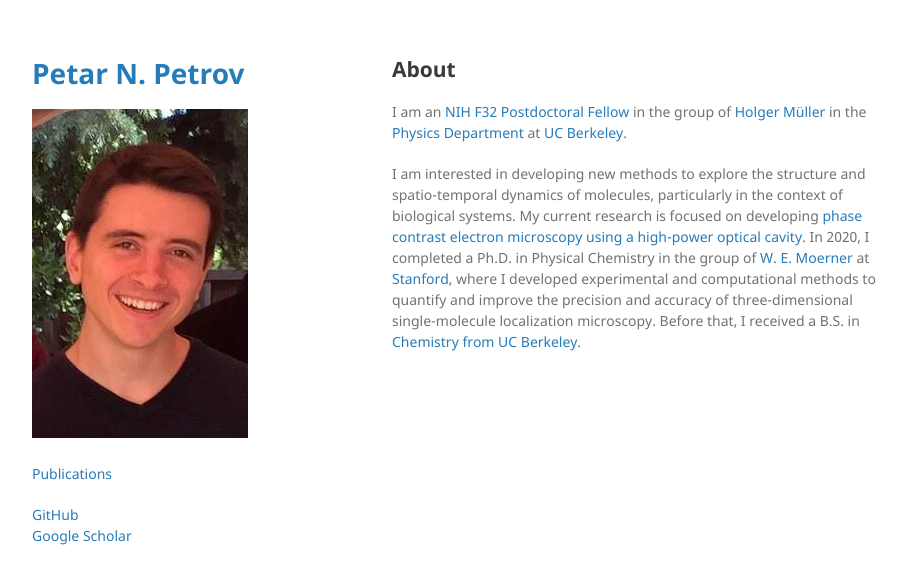
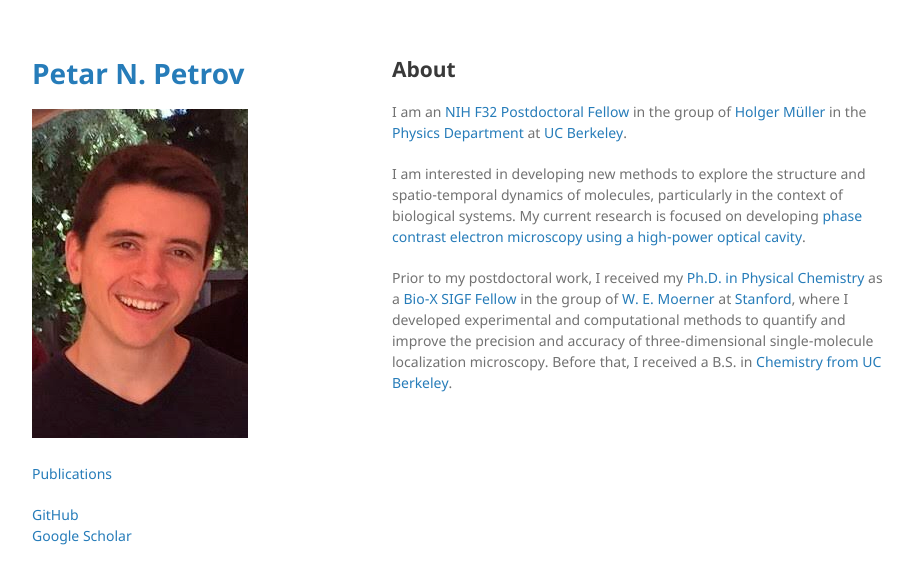
Before and after one commit to itspetar/itspetar.github.io, a Jekyll site: the page built from index.md, in a window 1280 px wide. Shown: the top 584 px of the page, without its empty margins (178-1091 px from the left). Built offline with Jekyll 4.4.1, drawn with Linux system fonts in a browser that asks for light colours; the repository's description, which GitHub fills in, is left out; our own code applies the rules of GitHub Pages for plain Markdown files.

Commit message:
modified homepage

```diff
--- a/index.md
+++ b/index.md
@@ -6,4 +6,6 @@ layout: default
 
 I am an <a href="https://researchtraining.nih.gov/programs/fellowships/F32" target="_blank">NIH F32 Postdoctoral Fellow</a> in the group of <a href="http://matterwave.physics.berkeley.edu/" target="_blank">Holger Müller</a> in the <a href="https://physics.berkeley.edu/" target="_blank">Physics Department</a> at <a href="https://www.berkeley.edu/" target="_blank">UC Berkeley</a>.
 
-I am interested in developing new methods to explore the structure and spatio-temporal dynamics of molecules, particularly in the context of biological systems. My current research is focused on developing <a href="https://matterwave.physics.berkeley.edu/phase-contrast-electron-microscopy" target="_blank">phase contrast electron microscopy using a high-power optical cavity</a>. In 2020, I completed a Ph.D. in Physical Chemistry in the group of <a href="https://web.stanford.edu/group/moerner/" target="_blank">W. E. Moerner</a> at <a href="https://chemistry.stanford.edu" target="_blank">Stanford</a>, where I developed experimental and computational methods to quantify and improve the precision and accuracy of three-dimensional single-molecule localization microscopy. Before that, I received a B.S. in <a href="https://chemistry.berkeley.edu/home" target="_blank">Chemistry from UC Berkeley</a>.
+I am interested in developing new methods to explore the structure and spatio-temporal dynamics of molecules, particularly in the context of biological systems. My current research is focused on developing <a href="https://matterwave.physics.berkeley.edu/phase-contrast-electron-microscopy" target="_blank">phase contrast electron microscopy using a high-power optical cavity</a>.
+
+Prior to my postdoctoral work, I received my <a href="https://searchworks.stanford.edu/view/13676745" target="_blank">Ph.D. in Physical Chemistry</a> as a <a href="https://vpge.stanford.edu/fellowships-funding/sigf" target="_blank">Bio-X SIGF Fellow</a> in the group of <a href="https://web.stanford.edu/group/moerner/" target="_blank">W. E. Moerner</a> at <a href="https://chemistry.stanford.edu" target="_blank">Stanford</a>, where I developed experimental and computational methods to quantify and improve the precision and accuracy of three-dimensional single-molecule localization microscopy. Before that, I received a B.S. in <a href="https://chemistry.berkeley.edu/home" target="_blank">Chemistry from UC Berkeley</a>.
```
